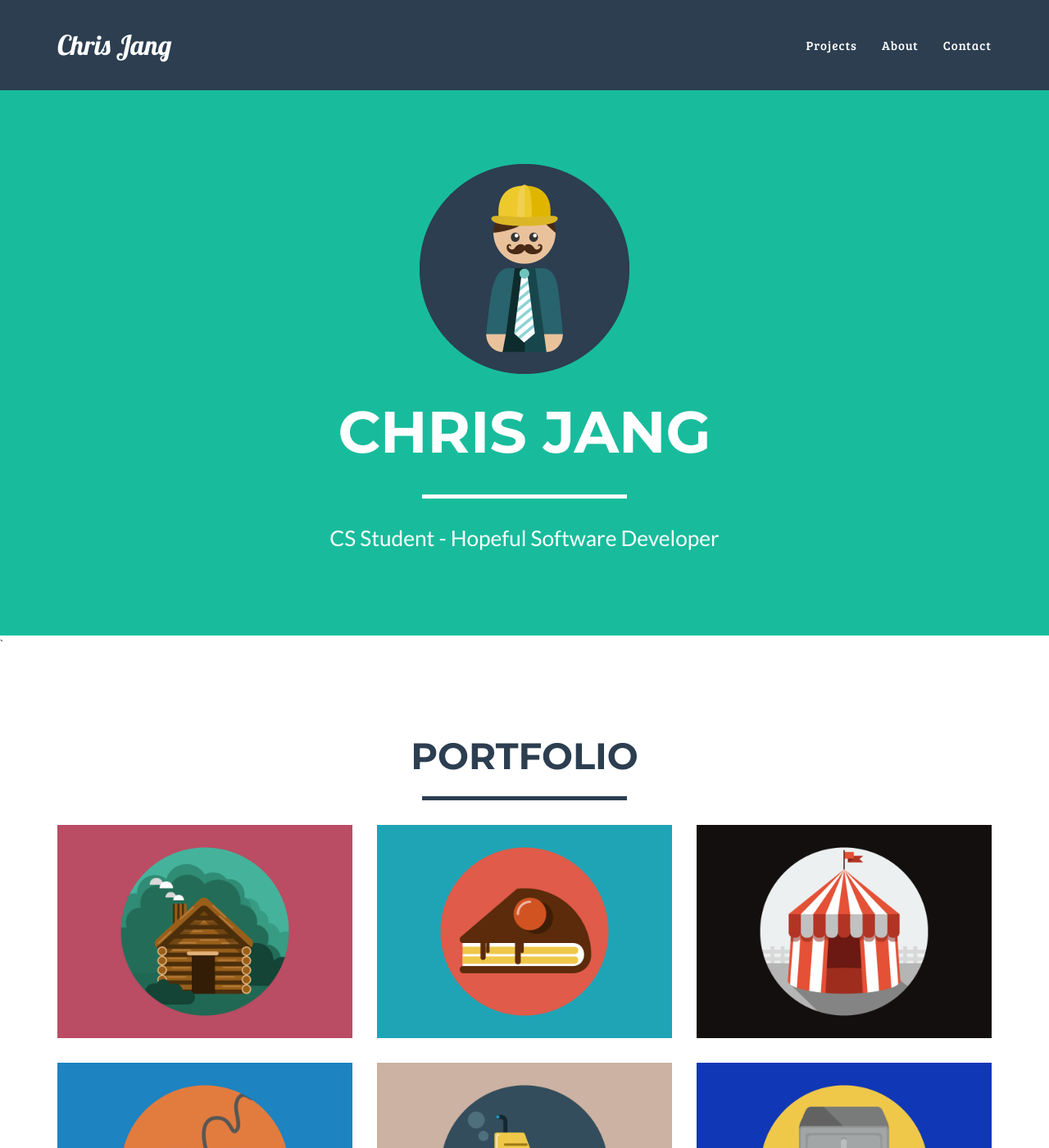
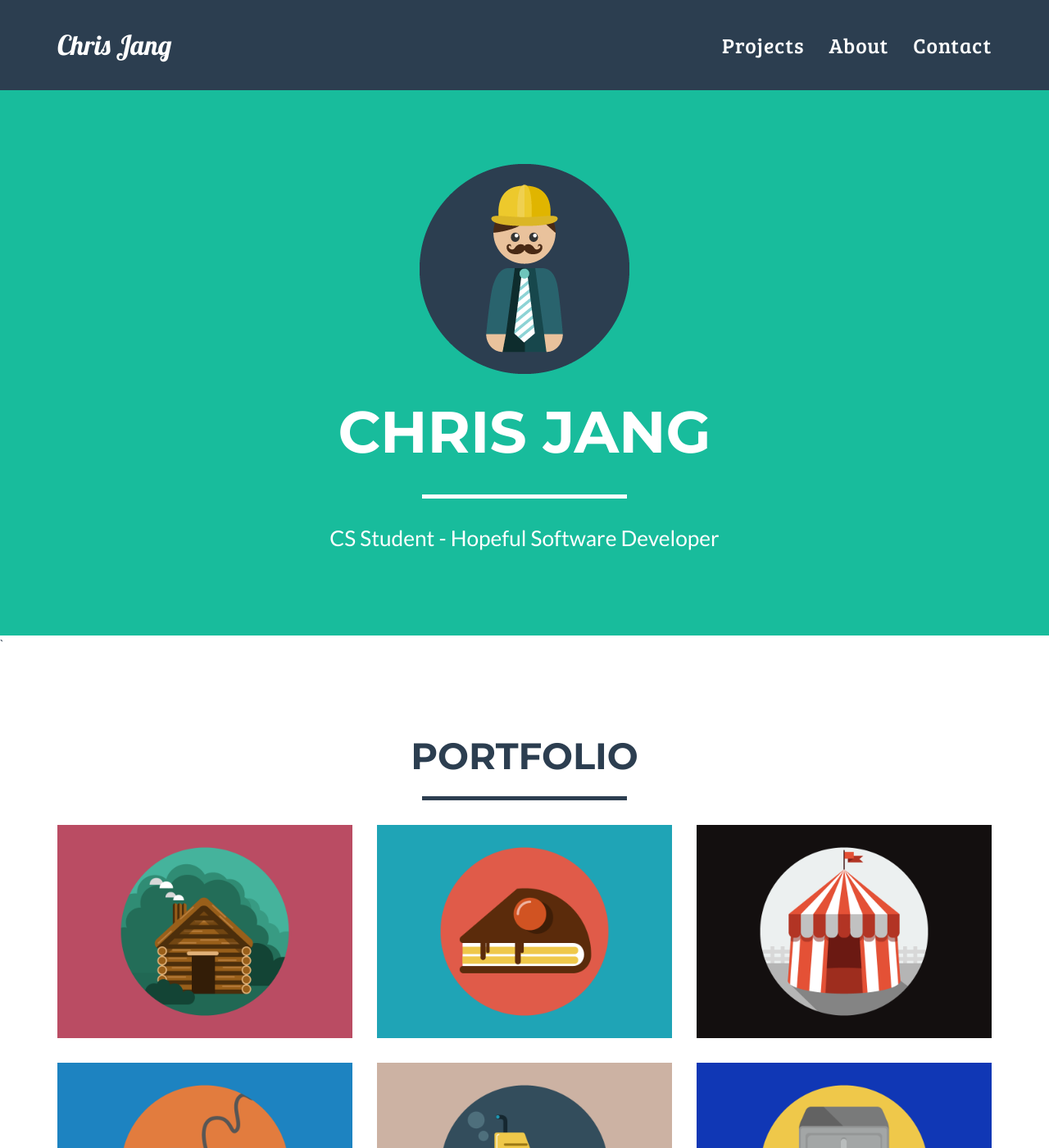
Before and after one commit to cjang5/cjang5.github.io, a Jekyll site: the page built from index.html, in a window 1280 px wide and 1400 px high. Shown: the whole window at 82% size. Built offline with Jekyll 4.4.1, drawn with Linux system fonts in a browser that asks for light colours.

Commit message:
Changed navbar right size to 1.7em

```diff
--- a/_includes/css/main.css
+++ b/_includes/css/main.css
@@ -156,6 +156,7 @@ header .intro-text .skills {
 .navbar-right {
     font-family: 'Bree Serif', sans-serif;
     font-weight: 400;
+    font-size: 1.7em;
 }
 
 .navbar a:focus {
```
